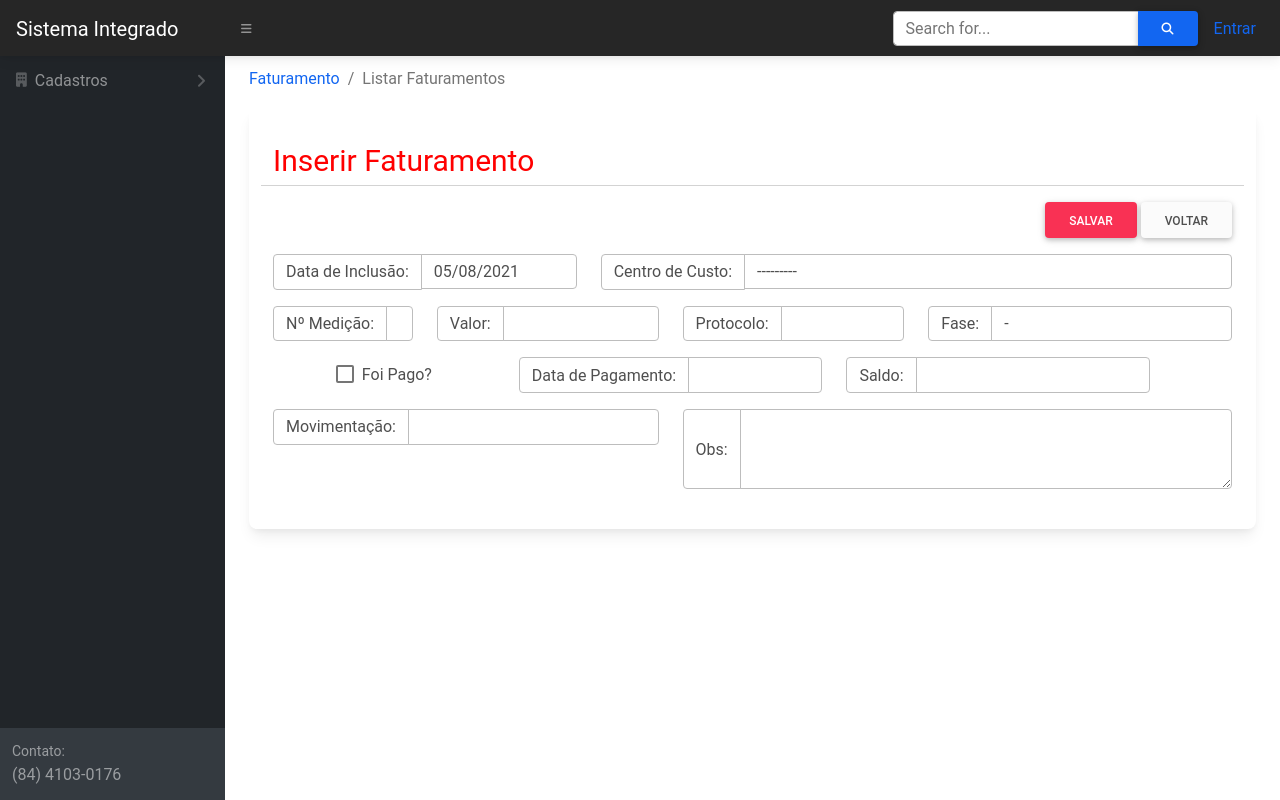
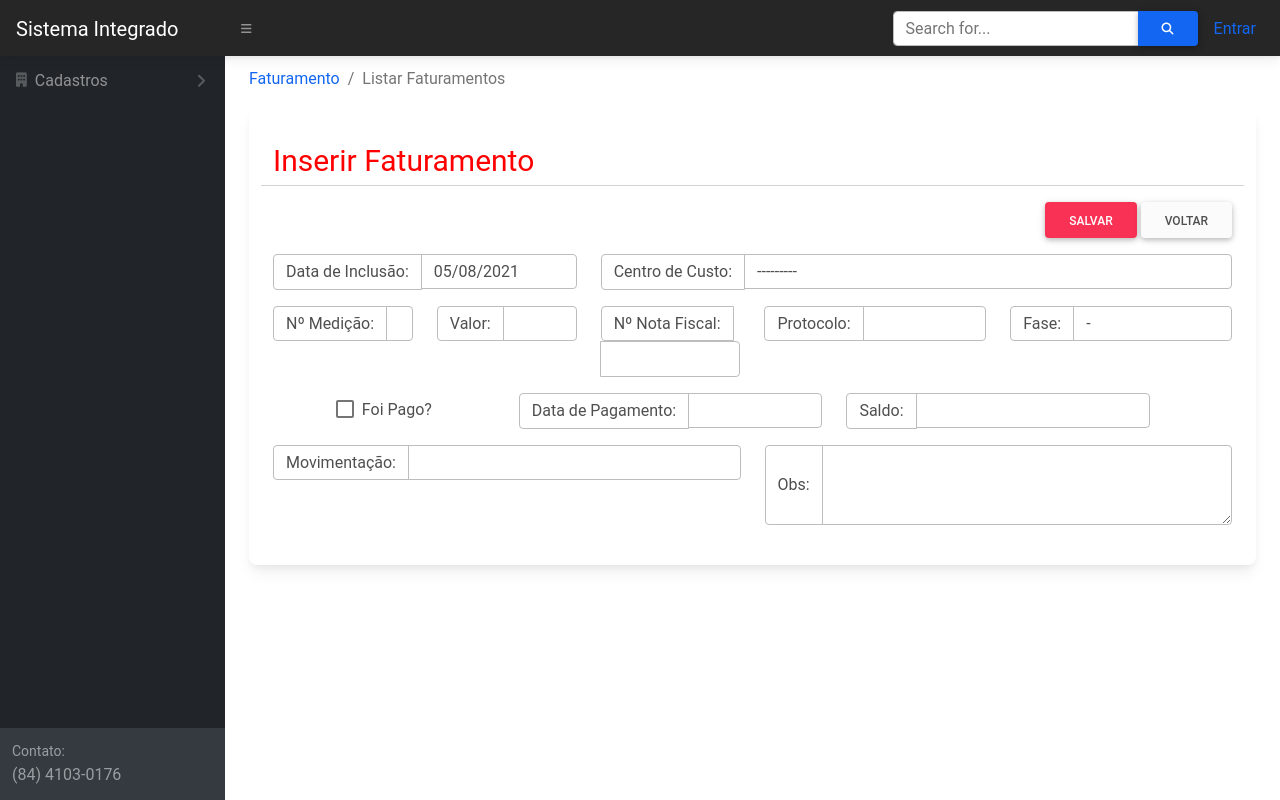
Before and after one commit to endjack/simoERP, a Django app: page /faturamentos/inserir in a window 1280 px wide. Run offline with Django 3.2, Linux system fonts and the light colour scheme; data that the repository does not hold is empty; some libraries are stand-ins or nearby versions.

Commit message:
fix table and edit Faturamento

```diff
--- a/simo/templates/faturamento/imprimir-faturamento.html
+++ b/simo/templates/faturamento/imprimir-faturamento.html
@@ -69,7 +69,7 @@
     {% comment %} DADOS ORDEM DE SERVIÇO {% endcomment %}
 
 
-    <table class="table table-sm table-bordered dt-responsive tabela-listar" style="font-size:13px;">
+    <table class="table table-sm table-bordered dt-responsive tabela-listar" style="font-size:10px;">
     <thead style="border:solid 2px;border-color:#cb356b;background:linear-gradient(to left, #ed213a, #93291e); color: white;">
         <tr>
             <th scope="col">#</th>
--- a/simo/templates/faturamento/inserir-faturamento.html
+++ b/simo/templates/faturamento/inserir-faturamento.html
@@ -63,10 +63,17 @@
             </div>
         </div>
 
-        <div class="col-3">
+        <div class="col-2">
             <div class="input-group">
                 <div class="input-group-text">Valor:</div>
                 {% render_field form.valor class="form-control money" name="valor"%}
+            </div>
+        </div>
+
+        <div class="col-2">
+            <div class="input-group">
+                <div class="input-group-text">Nº Nota Fiscal:</div>
+                {% render_field form.num_notafiscal class="form-control" name="num_notafiscal"%}
             </div>
         </div>
 
@@ -77,7 +84,7 @@
             </div>
         </div>
 
-        <div class="col-4">
+        <div class="col-3">
             <div class="input-group">
                 <div class="input-group-text">Fase:</div>
                 {% render_field form.fase class="form-control" name="fase"%}
@@ -113,13 +120,13 @@
     </div>
 
     <div class="form-group row mb-3">
-        <div class="col-5">
+        <div class="col-6">
             <div class="input-group">
                 <div class="input-group-text">Movimentação:</div>
                 {% render_field form.movimentacao class="form-control" name="movimentacao"%}
             </div>
         </div>
-        <div class="col-7">
+        <div class="col-6">
             <div class="input-group">
                 <div class="input-group-text">Obs:</div>
                 {% render_field form.obs class="form-control" name="obs" style="height: 80px"%}
--- a/simo/templates/faturamento/listar-faturamentos.html
+++ b/simo/templates/faturamento/listar-faturamentos.html
@@ -73,7 +73,7 @@ Faturamentos em Aberto:
 
 
 </div>
-<table class="table table-sm table-bordered dt-responsive" style="font-size:13px;">
+<table class="table table-sm table-bordered dt-responsive" style="font-size:10px;">
     <thead style="border:solid 2px;border-color:#cb356b;background:linear-gradient(to left, #ed213a, #93291e); color: white;">
         <tr>
             <th scope="col">#</th>
@@ -96,13 +96,13 @@ Faturamentos em Aberto:
         <tr>
             <td class="limitar_forloop">{{forloop.counter}}</td>
             {% if item.obra %}<td>{{item.obra.nome}}</td>{% else %}<td> - </td>{% endif %}
-            {% if item.num_medicao %}<td style="font-weight:bold; font-size:11pt">{{item.num_medicao}}</td>{% else %}<td> - </td>{% endif %}
+            {% if item.num_medicao %}<td style="font-weight:bold; font-size:11pt;">{{item.num_medicao}}</td>{% else %}<td> - </td>{% endif %}
             {% if item.valor %}<td style="font-weight:bold; font-size:11pt">{{item.valor}}</td>{% else %}<td> - </td>{% endif %}
             {% if item.num_notafiscal %}<td>{{item.num_notafiscal}}</td>{% else %}<td> - </td>{% endif %}
             {% if item.fase %}<td>{{item.fase}}</td>{% else %}<td> - </td>{% endif %}
             {% if item.protocolo %}<td style="font-weight:bold; font-size:11pt">{{item.protocolo}}</td>{% else %}<td> - </td>{% endif %}
             {% if item.movimentacao %}<td>{{item.movimentacao}}</td>{% else %}<td> - </td>{% endif %}
-            {% if item.obs %}<td style="text-align: justify; text-justify: inter-word;">{{item.obs}}</td>{% else %}<td> - </td>{% endif %}
+            {% if item.obs %}<td style="text-align: justify; text-justify: inter-word; min-width: 300px;">{{item.obs}}</td>{% else %}<td> - </td>{% endif %}
             {% if item.pago %}<td> Sim </td>{% else %}<td> Não </td>{% endif %}
             {% if item.pago %}
             <td><span style="display:none;">{{item.data_pagamento | date:"Ymd"}}</span>{{item.data_pagamento | date:"d/m/Y"}}</td>
```
